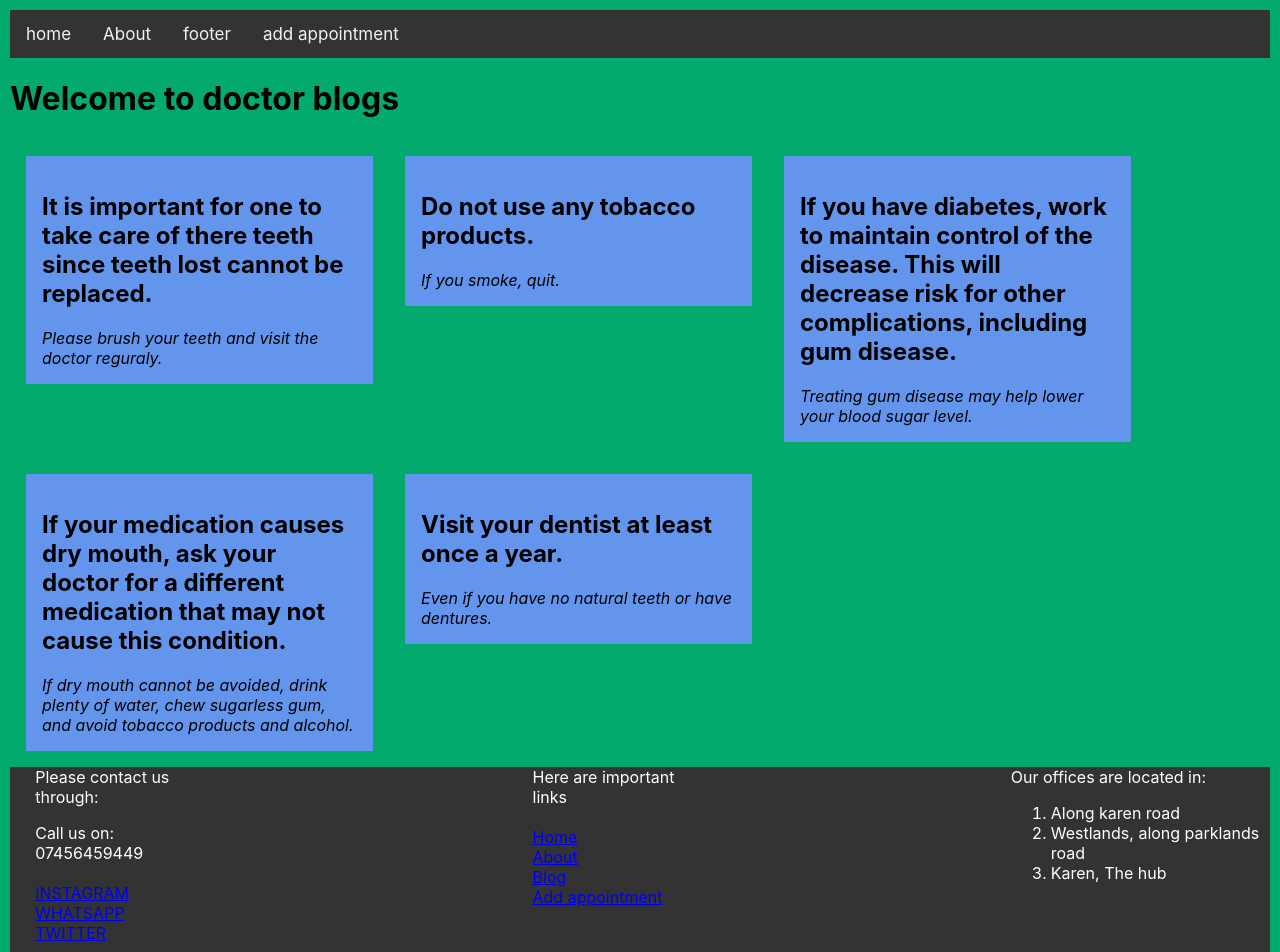
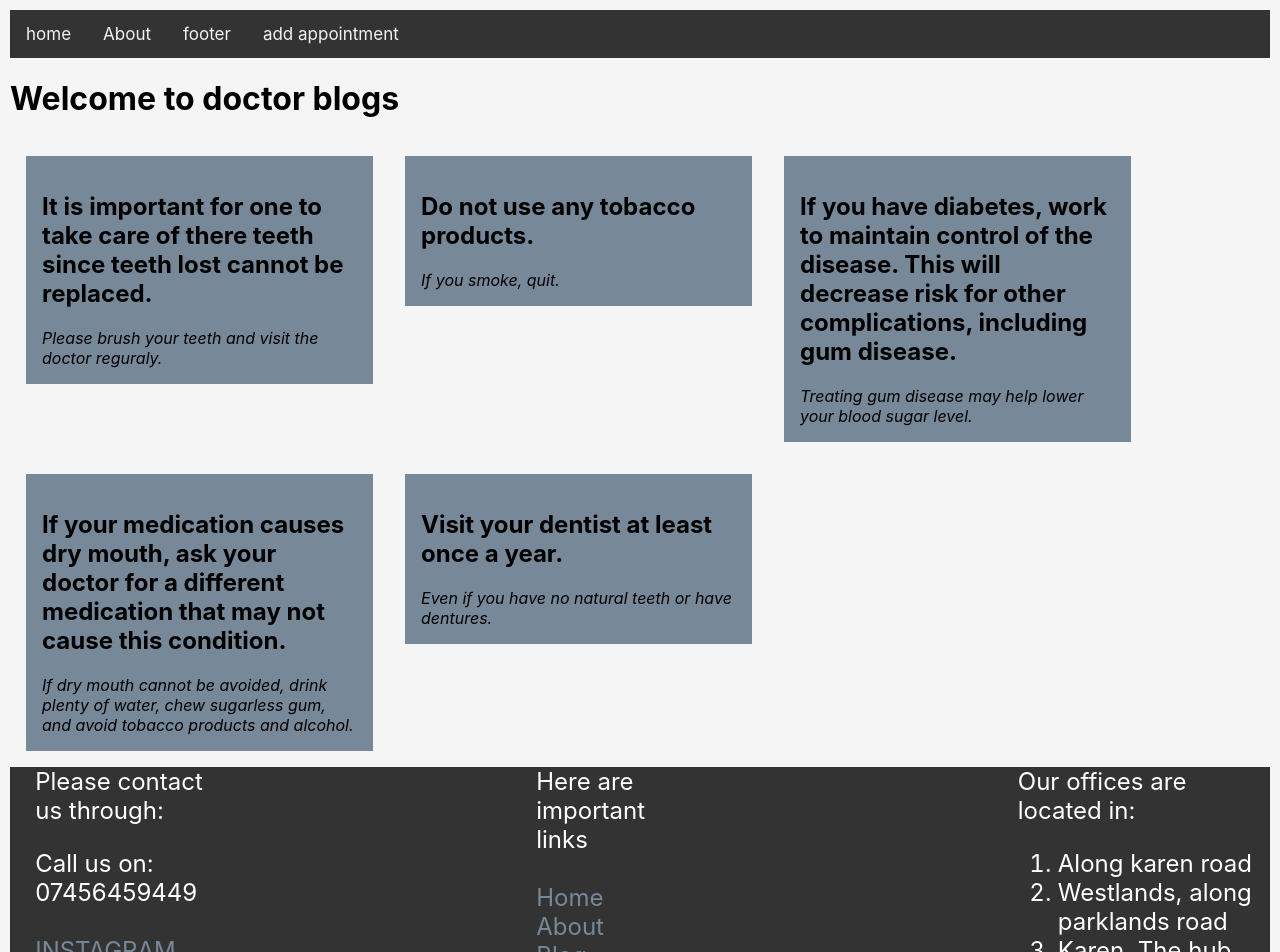
Before and after one commit to calvin-arieri/dental-appointment, a React (Create React App) app: page / in a window 1280 px wide. Shown: the top 952 px of the page. Built offline with nearby package versions, Linux system fonts and the light colour scheme.

Commit message:
changed link style

```diff
--- a/src/App.css
+++ b/src/App.css
@@ -1,7 +1,7 @@
 .App{
-  background-color: #04AA6D;
+  background-color: whitesmoke;
   padding: 10px;
-  height: 20%;
+  background-repeat: none;
 }
 
 button {
@@ -47,8 +47,8 @@ nav a.active {
   margin-left: 2%;
 }
 #footer{
-  position: relative;
-  width: 100%;
+margin-bottom: 0%;
+font-size: x-large;
 }
 
 .card {
@@ -59,5 +59,14 @@ nav a.active {
   justify-content: left;
   align-items: center;
   padding: 1rem;
-  background-color: cornflowerblue;
+  background-color:lightslategray;
 }
+a{
+  color:lightslategray;
+  text-decoration: none;
+
+}
+a:hover{
+  color:white;
+  text-decoration: none;
+}
```
